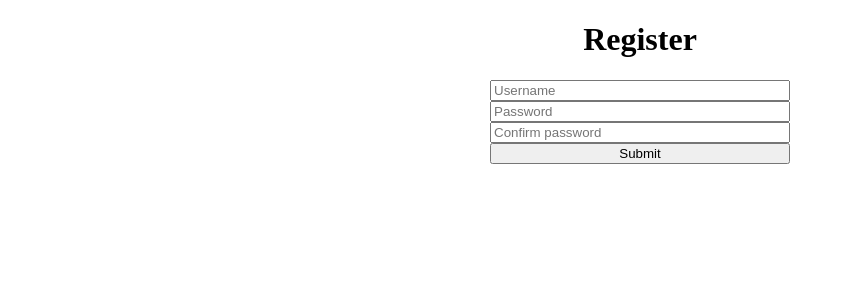
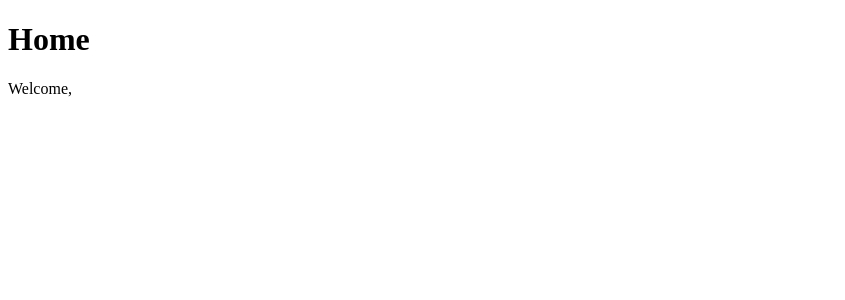
Before and after one commit to ericgrosse/blogger, a Vue app: page /#/ in a window 1280 px wide. Before the commit this address led to /#/register. Shown: the top 300 px of the page, without its empty margins (0-845 px from the left). Built offline with nearby package versions, Linux system fonts and the light colour scheme.

Commit message:
username now persists between pages in the frontend

```diff
--- a/src/store/index.js
+++ b/src/store/index.js
@@ -5,8 +5,12 @@ Vue.use(Vuex)
 
 export default new Vuex.Store({
   state: {
+    username: ''
   },
   mutations: {
+    updateUsername(state, username) {
+      state.username = username
+    }
   },
   actions: {
   },
--- a/src/views/Home.vue
+++ b/src/views/Home.vue
@@ -1,19 +1,25 @@
 <template>
   <div class="home">
     <h1>Home</h1>
+    <p>Welcome, {{username}}</p>
   </div>
 </template>
 
 <script>
+import { mapState } from 'vuex'
+
 export default {
   name: 'Home',
   data() {
     return {
-      username: ''
+      //username: ''
     }
   },
+  computed: {
+    ...mapState(['username'])
+  },
   created() {
-    this.$router.push('/register')
+    //this.$router.push('/register')
   }
 }
 </script>
--- a/src/views/Register.vue
+++ b/src/views/Register.vue
@@ -23,11 +23,13 @@ export default {
     }
   },
   methods: {
-    submit() {
-      axios.post('http://localhost:3000/register', {
+    async submit() {
+      await axios.post('http://localhost:3000/register', {
         username: this.username,
         password: this.password,
       })
+      this.$store.commit('updateUsername', this.username)
+      this.$router.push('/')
     },
   }
 }
```
